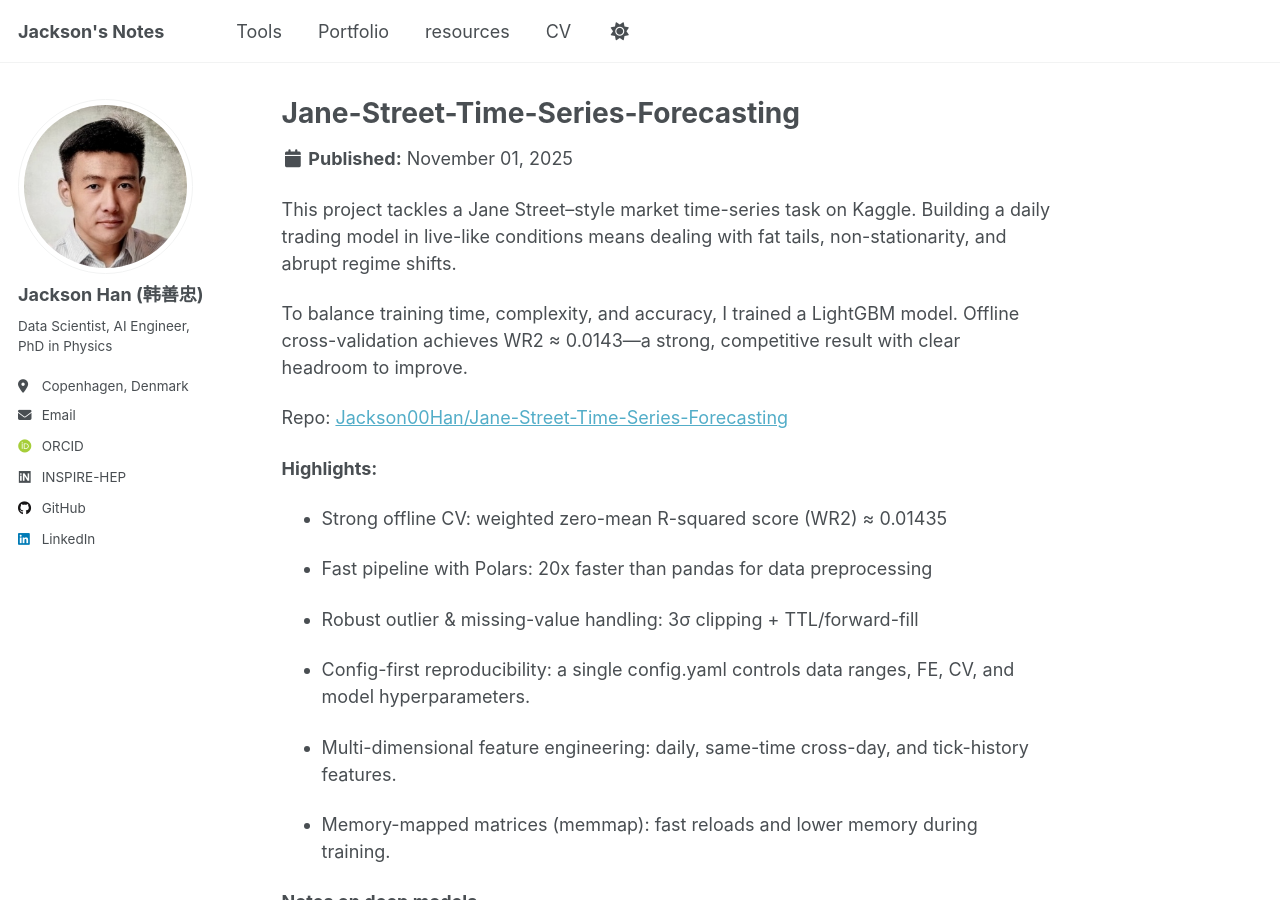
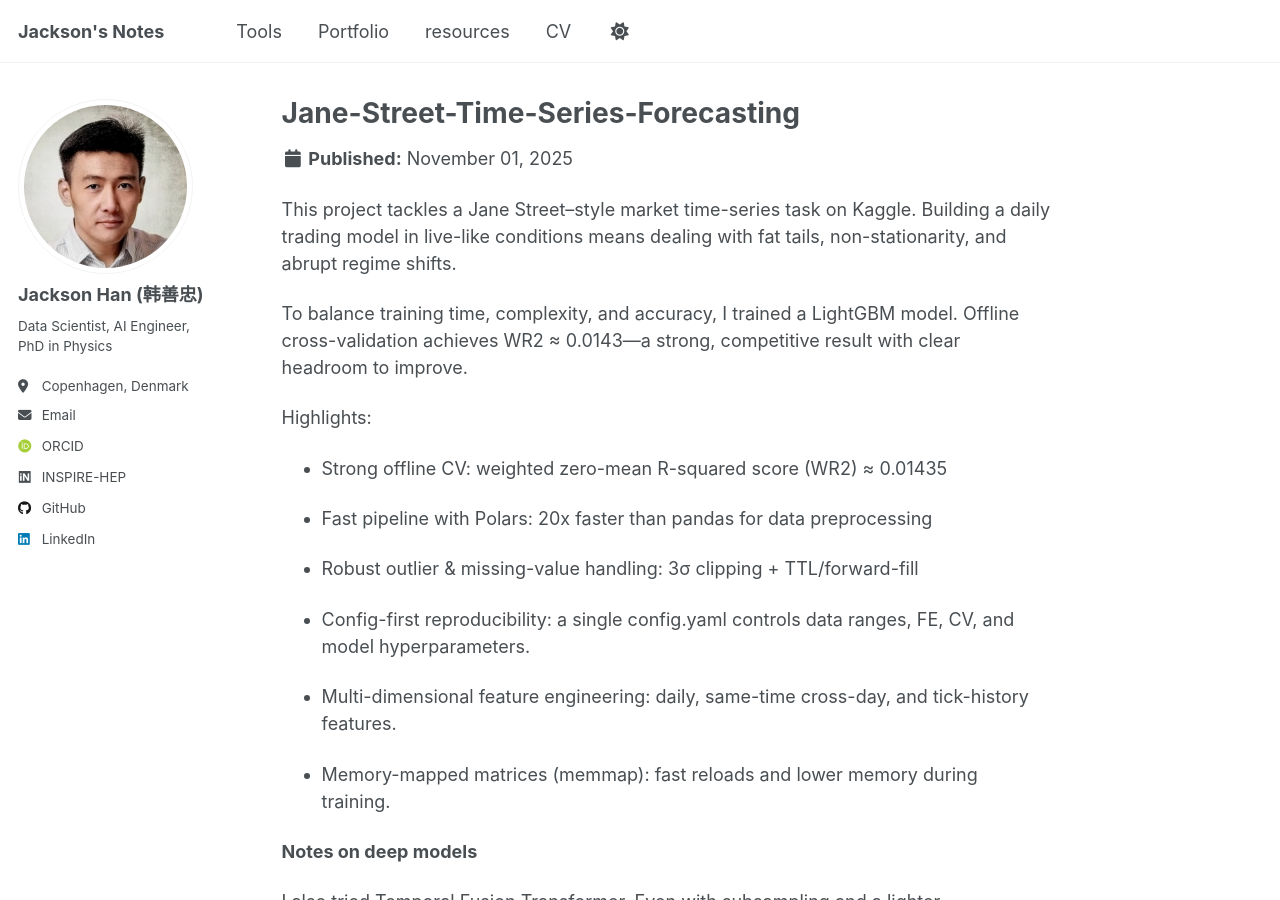
Before and after one commit to Jackson00Han/Jackson00Han.github.io, a Jekyll site: the page built from _portfolio/portfolio-1.md, in a window 1280 px wide and 900 px high. Built offline with Jekyll 4.4.1, drawn with Linux system fonts in a browser that asks for light colours; some web fonts are replaced; a script that is not in the unit is left out.

Commit message:
Revert "up portfolio"
This reverts commit 409995c23fa7de62d4f0566c7af5b64029de96c9.

```diff
--- a/_portfolio/portfolio-1.md
+++ b/_portfolio/portfolio-1.md
@@ -13,9 +13,7 @@ This project tackles a Jane Street–style market time-series task on Kaggle. Bu
 
 To balance training time, complexity, and accuracy, I trained a LightGBM model. Offline cross-validation achieves WR2 ≈ 0.0143—a strong, competitive result with clear headroom to improve.
 
-Repo: [Jackson00Han/Jane-Street-Time-Series-Forecasting](https://github.com/Jackson00Han/Jane-Street-Time-Series-Forecasting)
-
-**Highlights:**
+Highlights:
 
 - Strong offline CV: weighted zero-mean R-squared score (WR2) ≈ 0.01435
 
```
